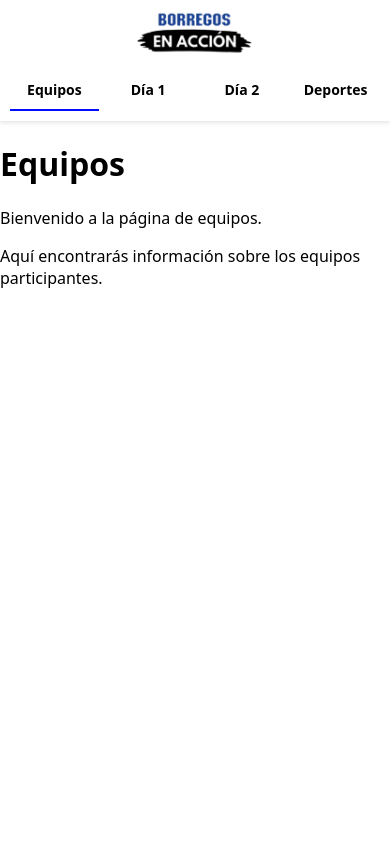
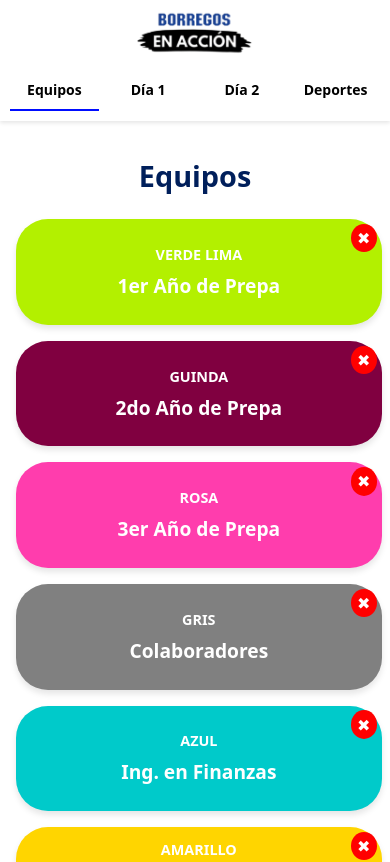
Before and after one commit to Borregos-en-Accion/Frontend-WebApp, a React (Vite) app: page /equipos in a window 390 px wide. Shown: the top 862 px of the page. Built offline with nearby package versions, Linux system fonts and the light colour scheme; what react-tournament-brackets would draw is missing.

Commit message:
feat: finished teams page

```diff
--- a/src/pages/Teams/Teams.module.css
+++ b/src/pages/Teams/Teams.module.css
@@ -0,0 +1,127 @@
+.container {
+  padding: 0rem 1rem 1rem 1rem;
+  font-family: system-ui;
+  text-align: center;
+}
+
+.title {
+  font-size: 2.5rem;
+  color: #001f5b;
+  margin-bottom: 1.5rem;
+}
+
+.teamsWrapper {
+  display: flex;
+  justify-content: center;
+  gap: 2rem;
+  margin-bottom: 1.5rem;
+}
+
+.column {
+  display: flex;
+  flex-direction: column;
+  gap: 1rem;
+}
+
+.teamPill {
+  width: 500px;
+  min-height: 80px;
+  padding: 1rem;
+  border-radius: 2rem;
+  position: relative;
+  text-align: center;
+  box-shadow: 0 4px 6px rgba(0, 0, 0, 0.1);
+  display: flex;
+  flex-direction: column;
+  justify-content: center;
+}
+
+.colorLabel {
+  font-size: 1rem;
+  font-weight: bold;
+  text-transform: uppercase;
+  margin-bottom: 0.5rem;
+}
+
+.teamName {
+  font-size: 1.3rem;
+  font-weight: bold;
+  margin: 0;
+}
+
+.closeCircle {
+  position: absolute;
+  top: 0.5rem;
+  right: 0.5rem;
+  background-color: #ff0000;
+  color: #fff;
+  border-radius: 50%;
+  padding: 0.3rem 0.6rem;
+  cursor: pointer;
+}
+
+.resetButton {
+  margin-top: 1rem;
+  padding: 0.8rem 1.2rem;
+  font-size: 1rem;
+  font-weight: bold;
+  background-color: #001f5b;
+  color: #fff;
+  border: none;
+  border-radius: 1rem;
+  cursor: pointer;
+}
+
+/* Pantallas de escritorio más pequeñas (hasta 1024px) */
+@media (max-width: 1024px) {
+  .teamPill {
+    width: 450px;
+  }
+  .teamsWrapper {
+    gap: 1.5rem;
+  }
+  .title {
+    font-size: 2.2rem;
+  }
+}
+
+/* Tablet */
+@media (max-width: 768px) {
+  .teamsWrapper {
+    flex-direction: column;
+    align-items: center;
+    gap: 1rem;
+  }
+  .title {
+    font-size: 2rem;
+  }
+}
+
+/* Celular */
+@media (max-width: 480px) {
+  .container {
+    padding: 1rem;
+  }
+  .title {
+    font-size: 1.8rem;
+  }
+  .teamPill {
+    width: 95%;
+    padding: 0.8rem;
+  }
+  .colorLabel {
+    font-size: 0.9rem;
+  }
+  .teamName {
+    font-size: 1.2rem;
+  }
+  .closeCircle {
+    padding: 0.2rem 0.4rem;
+    top: 0.3rem;
+    right: 0.3rem;
+  }
+  .resetButton {
+    padding: 0.6rem 1rem;
+    font-size: 0.9rem;
+  }
+}
--- a/src/pages/Teams/TeamsPage.jsx
+++ b/src/pages/Teams/TeamsPage.jsx
@@ -1,16 +1,120 @@
-import React from "react";
+import React, { useState } from "react";
 import Navbar from "../../components/Navbar";
 import styles from "./Teams.module.css";
 
+const leftColumn = [ //Equipos en la columna izquierda
+  { name: "1er Año de Prepa", color: "#b3f000", colorLabel: "Verde Lima" },
+  { name: "2do Año de Prepa", color: "#800040", colorLabel: "Guinda" },
+  { name: "3er Año de Prepa", color: "#ff3dad", colorLabel: "Rosa" },
+  { name: "Colaboradores", color: "#808080", colorLabel: "Gris" },
+  { name: "Ing. en Finanzas", color: "#00caca", colorLabel: "Azul" },
+  { name: "Lic. en Administración, Estrategia y Transformación de negocios", color: "#ffd500", colorLabel: "Amarillo" },
+  { name: "Ing. Industrial", color: "#ff0000", colorLabel: "Rojo" }
+];
+
+const rightColumn = [ //Equipos en la columna derecha
+  { name: "Lic. en Negocios Internacionales", color: "#008f39", colorLabel: "Verde Bandera" },
+  { name: "Lic. en Mercadotecnia/Ciencias Sociales", color: "#8c52ff", colorLabel: "Morado" },
+  { name: "Lic. en Arquitectura", color: "#ff8c00", colorLabel: "Naranja" },
+  { name: "LDI / AMC / ESC", color: "#f5cfa0", textColor: "#000", colorLabel: "Arena" },
+  { name: "Ing. Mecatrónica", color: "#000000", colorLabel: "Negro" },
+  { name: "Ing. IID / ITC / IIT", color: "#ffffff", textColor: "#000", colorLabel: "Blanco" },
+  { name: "Eligen su equipo", color: "#fffacd", textColor: "#000", colorLabel: "Exploración" }
+];
+
 export default function TeamsPage() {
+  // Crea el estado "leftTeams" usando useState
+  const [leftTeams, setLeftTeams] = useState(() => {
+    const stored = localStorage.getItem("leftTeams"); // Intenta obtener el item "leftTeams" desde localStorage
+    return stored ? JSON.parse(stored) : leftColumn; // Si existe, lo convierte de JSON a objeto; si no, usa el array "leftColumn"
+  });
+
+  // Crea el estado "rightTeams" de igual manera
+  const [rightTeams, setRightTeams] = useState(() => {
+    const stored = localStorage.getItem("rightTeams");
+    return stored ? JSON.parse(stored) : rightColumn;
+  });
+
+  // Función que elimina un equipo de "leftTeams" basándose en su índice
+  const handleRemoveLeft = (indexToRemove) => {
+    setLeftTeams((prev) => { // Actualiza el estado "leftTeams" usando una función que recibe como parámetro el estado anterior de la variable (array de equipos)
+      const newTeams = prev.filter((_, index) => index !== indexToRemove); // Filtra el array y crea uno nuevo sin el elemento en la posición "indexToRemove"
+      localStorage.setItem("leftTeams", JSON.stringify(newTeams)); // Guarda el nuevo array en localStorage (convertido a JSON)
+      return newTeams;
+    });
+  };
+
+   // Función que elimina un equipo de "rightTeams" basándose en su índice
+  const handleRemoveRight = (indexToRemove) => {
+    setRightTeams((prev) => {
+      const newTeams = prev.filter((_, index) => index !== indexToRemove);
+      localStorage.setItem("rightTeams", JSON.stringify(newTeams));
+      return newTeams;
+    });
+  };
+
+  // Función para resetear a los valores iniciales y limpiar el localStorage
+  const handleReset = () => {
+    localStorage.removeItem("leftTeams"); // Elimina el item "leftTeams" del localStorage
+    localStorage.removeItem("rightTeams");
+    setLeftTeams(leftColumn); // Restaura el estado "leftTeams" al array original "leftColumn"
+    setRightTeams(rightColumn);
+  };
+
+  //RENDER
   return (
     <>
       <Navbar />
-
-      <div>
-        <h1>Equipos</h1>
-        <p>Bienvenido a la página de equipos.</p>
-        <p>Aquí encontrarás información sobre los equipos participantes.</p>
+      <div className={styles.container}>
+        <h1 className={styles.title}>Equipos</h1>
+        <div className={styles.teamsWrapper}>
+          <div className={styles.column}>
+            {leftTeams.map((team, i) => ( // Itera sobre cada objeto en "leftTeams"
+              <div
+                key={i} // Asigna una clave única basada en el índice, necesaria para listas
+                className={styles.teamPill}
+                style={{
+                  backgroundColor: team.color,
+                  color: team.textColor || "#fff",
+                }}
+              >
+                <div className={styles.colorLabel}>{team.colorLabel}</div>
+                <div className={styles.teamName}>{team.name}</div>
+                <span
+                  className={styles.closeCircle} // Aplica el estilo "closeCircle" para posicionar y estilizar la "X"
+                  onClick={() => handleRemoveLeft(i)} // Al hacer clic, llama a "handleRemoveLeft" pasando el índice "i"
+                >
+                  ✖ {/* Símbolo de la "X" para eliminar el equipo */}
+                </span>
+              </div>
+            ))}
+          </div>
+          <div className={styles.column}>
+            {rightTeams.map((team, i) => (
+              <div
+                key={i}
+                className={styles.teamPill}
+                style={{
+                  backgroundColor: team.color,
+                  color: team.textColor || "#fff",
+                }}
+              >
+                <div className={styles.colorLabel}>{team.colorLabel}</div>
+                <div className={styles.teamName}>{team.name}</div>
+                <span
+                  className={styles.closeCircle}
+                  onClick={() => handleRemoveRight(i)}
+                >
+                  ✖
+                </span>
+              </div>
+            ))}
+          </div>
+        </div>
+        {/* Botón que al hacer clic resetea todos los equipos a sus valores iniciales */}
+        <button className={styles.resetButton} onClick={handleReset}>
+          Resetear Equipos
+        </button>
       </div>
     </>
   );
```
